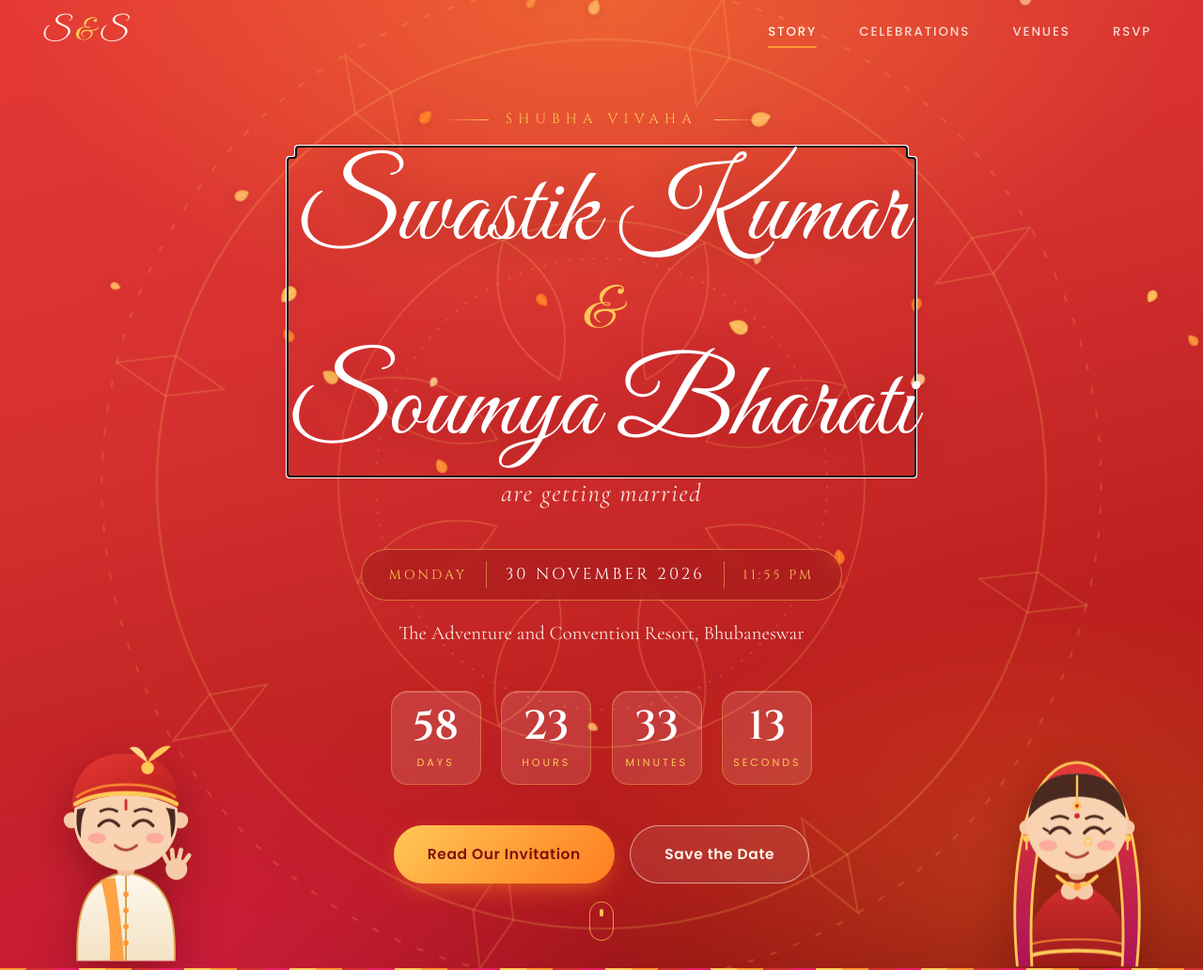
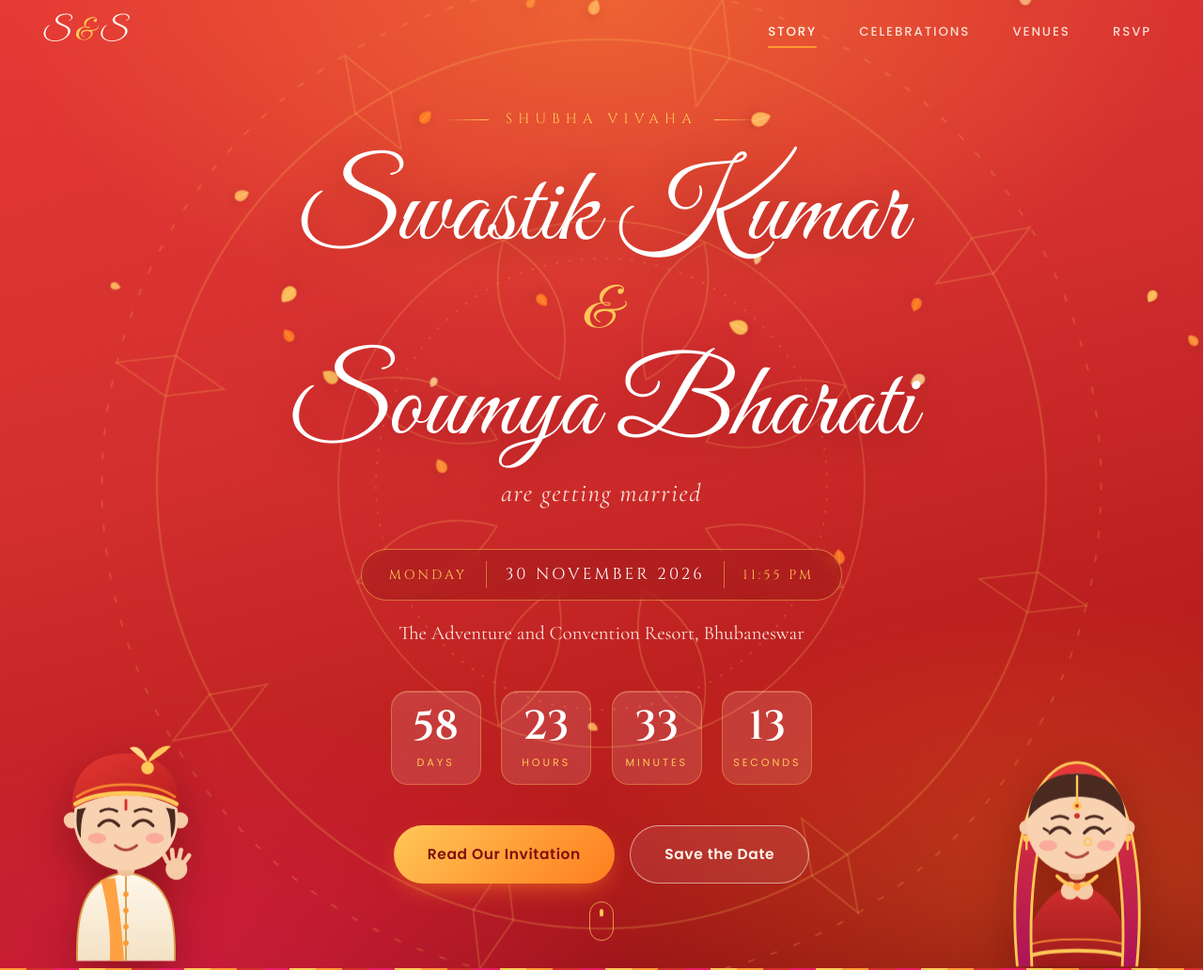
Before and after one commit to Tesseract95/Wedding_Card_Website, a website: page public/index.html in a window 1280 px wide. Shown: the top 1032 px of the page at 94% size. Drawn offline with nearby package versions, Linux system fonts and the light colour scheme.

Commit message:
boarder line removed

```diff
--- a/public/css/styles.css
+++ b/public/css/styles.css
@@ -399,6 +399,10 @@ html:not(.has-intro) .intro { display: none; }
 }
 .hero__eyebrow-line { width: 48px; height: 1px; background: linear-gradient(90deg, transparent, var(--gold)); }
 .hero__eyebrow-line:last-child { background: linear-gradient(270deg, transparent, var(--gold)); }
+
+/* Focus lands here after the intro; no ring around the names */
+.hero__names:focus,
+.hero__names:focus-visible { outline: none; }
 
 .hero__names {
     display: flex;
```
